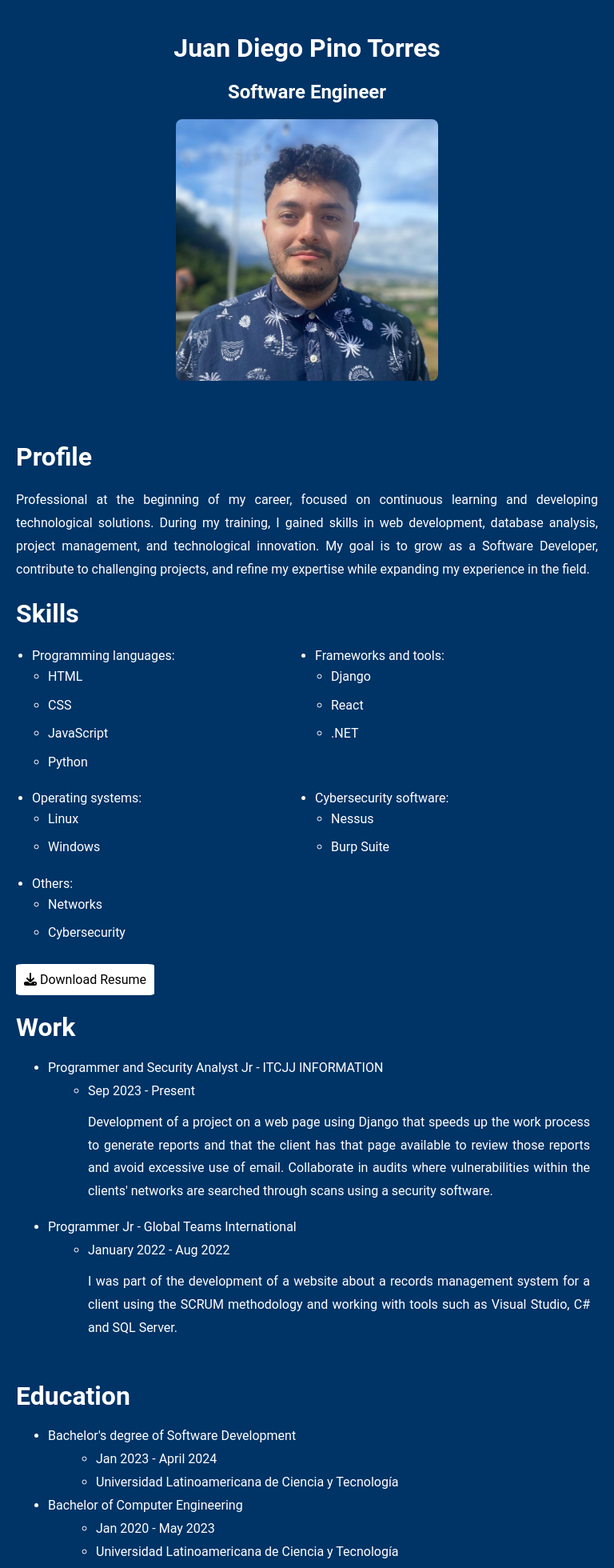
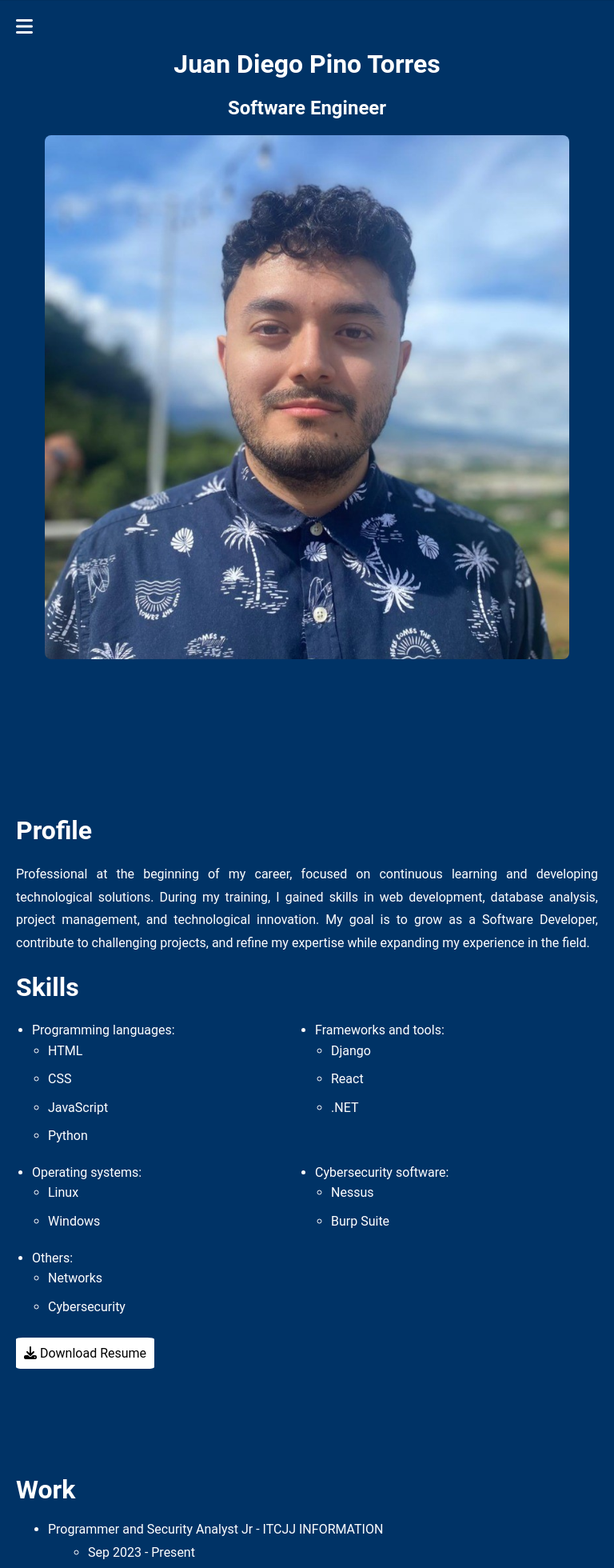
Before and after one commit to Pino835/mypage_project, a React (Create React App) app: page / in a window 768 px wide. Shown: the top 1960 px of the page at 80% size. Built offline with nearby package versions, Linux system fonts and the light colour scheme.

Commit message:
Commit #5: Actualización 3

```diff
--- a/public/index.html
+++ b/public/index.html
@@ -24,7 +24,7 @@
       work correctly both with client-side routing and a non-root public URL.
       Learn how to configure a non-root public URL by running `npm run build`.
     -->
-    <title>Porfolio</title>
+    <title>Portfolio</title>
   </head>
   <body>
     <noscript>You need to enable JavaScript to run this app.</noscript>
--- a/src/components/Header.css
+++ b/src/components/Header.css
@@ -1,33 +1,49 @@
-/* Header.css */
+/* Contenedor general */
+.header-container {
+  position: fixed;
+  top: 0;
+  left: 0;
+  width: 100%;
+  z-index: 1000;
+}
+
+/* Menú lateral en pantallas grandes */
 .vertical-header {
   font-family: 'Montserrat', 'Roboto', 'Open Sans', sans-serif;
-  display: flex;
-  flex-direction: column;
-  align-items: flex-start;
   background-color: #001a33;
   color: white;
   padding: 20px;
-  height: 100vh; /* Ocupa toda la altura de la ventana */
-  width: 200px; /* Ancho fijo para el menú */
-  position: fixed; /* Fija el header en la pantalla */
+  height: 100vh;
+  width: 200px;
+  position: fixed;
   top: 0;
   left: 0;
+  transition: transform 0.3s ease-in-out;
 }
 
-.vertical-header h1 {
-  font-size: 1.5rem;
-  margin-bottom: 20px;
+/* Estilos del botón de hamburguesa */
+.menu-button {
+  display: none; /* Oculto en pantallas grandes */
+  background: none;
+  border: none;
+  color: white;
+  font-size: 2rem;
+  cursor: pointer;
+  padding: 10px;
+  position: absolute;
+  top: 10px;
+  left: 10px;
 }
 
+/* Menú de navegación */
 .vertical-nav-list {
   list-style: none;
   padding: 0;
   margin: 0;
-  width: 100%; /* Para alinear los enlaces al ancho del menú */
 }
 
 .vertical-nav-list li {
-  margin: 15px 0; /* Espaciado entre los enlaces */
+  margin: 15px 0;
 }
 
 .vertical-nav-list a {
@@ -35,7 +51,8 @@
   color: white;
   font-size: 1rem;
   padding: 10px;
-  display: block; /* Hace clickeable todo el ancho del enlace */
+  display: flex;
+  align-items: center;
   transition: background-color 0.3s;
 }
 
@@ -44,8 +61,54 @@
   color: #282c34;
 }
 
-@media (max-width: 768px) { /* Para pantallas de celular */
+.vertical-nav-list a svg {
+  margin-right: 10px;
+}
+
+/* RESPONSIVE: Mostrar dropdown en móviles */
+@media (max-width: 768px) {
+  .menu-button {
+    display: block; /* Asegura que el botón sea visible */
+    background: none;
+    border: none;
+    color: white;
+    font-size: 1.5rem;
+    cursor: pointer;
+    position: fixed;
+    top: 10px;
+    left: 10px;
+    z-index: 100; /* Asegura que esté sobre otros elementos */
+  }
+
   .vertical-header {
-    display: none;
+    position: fixed;
+    top: 0;
+    left: 0;
+    width: 100%;
+    height: auto;
+    background-color: #001a33;
+    transform: translateY(-100%);
+    transition: transform 0.3s ease-in-out;
+    padding: 10px;
+    z-index: 99; /* Debe estar por debajo del botón */
+  }
+
+  .vertical-header h1{
+    text-align: center;
+  }
+
+  .vertical-header.open {
+    transform: translateY(0);
+  }
+
+  .vertical-nav-list {
+    padding: 10px;
+    text-align: center;
+  }
+
+  .vertical-nav-list a {
+    display: block;
+    padding: 10px;
+    font-size: 1rem;
   }
 }
--- a/src/components/Header.js
+++ b/src/components/Header.js
@@ -1,23 +1,46 @@
-import React from 'react';
-import './Header.css'; // Estilos separados en un archivo CSS
+import React, { useState, useEffect, useRef } from 'react';
+import './Header.css';
 import { FontAwesomeIcon } from '@fortawesome/react-fontawesome';
-import { faHome, faUser, faBriefcase, faGraduationCap, faInfoCircle, faEnvelope } from '@fortawesome/free-solid-svg-icons';
+import { faBars, faHome, faUser, faBriefcase, faGraduationCap, faInfoCircle, faEnvelope } from '@fortawesome/free-solid-svg-icons';
 
 const Header = () => {
+  const [menuOpen, setMenuOpen] = useState(false);
+  const menuRef = useRef(null); // Referencia para detectar clics fuera del menú
+
+  // Cierra el menú si se hace clic fuera del header
+  useEffect(() => {
+    const handleClickOutside = (event) => {
+      if (menuRef.current && !menuRef.current.contains(event.target)) {
+        setMenuOpen(false);
+      }
+    };
+
+    document.addEventListener("mousedown", handleClickOutside);
+    return () => {
+      document.removeEventListener("mousedown", handleClickOutside);
+    };
+  }, []);
+
   return (
-    <header className="vertical-header">
+    <>
+      <button className="menu-button" onClick={() => setMenuOpen(!menuOpen)}>
+        <FontAwesomeIcon icon={faBars} />
+      </button>
+
+      <header ref={menuRef} className={`vertical-header ${menuOpen ? 'open' : ''}`}>
         <h1>Portfolio</h1>
         <nav>
           <ul className="vertical-nav-list">
-          <li><a href="#main"><FontAwesomeIcon icon={faHome} /> Home</a></li>
-          <li><a href="#about"><FontAwesomeIcon icon={faUser} /> About</a></li>
-          <li><a href="#work"><FontAwesomeIcon icon={faBriefcase} /> Work Experience</a></li>
-          <li><a href="#education"><FontAwesomeIcon icon={faGraduationCap} /> Education</a></li>
-          <li><a href="#add"><FontAwesomeIcon icon={faInfoCircle} /> Additional Info</a></li>
-          <li><a href="#contact"><FontAwesomeIcon icon={faEnvelope} /> Contact</a></li>
+            <li><a href="#main" onClick={() => setMenuOpen(false)}><FontAwesomeIcon icon={faHome} /> Home</a></li>
+            <li><a href="#about" onClick={() => setMenuOpen(false)}><FontAwesomeIcon icon={faUser} /> About</a></li>
+            <li><a href="#work" onClick={() => setMenuOpen(false)}><FontAwesomeIcon icon={faBriefcase} /> Work Experience</a></li>
+            <li><a href="#education" onClick={() => setMenuOpen(false)}><FontAwesomeIcon icon={faGraduationCap} /> Education</a></li>
+            <li><a href="#add" onClick={() => setMenuOpen(false)}><FontAwesomeIcon icon={faInfoCircle} /> Additional Info</a></li>
+            <li><a href="#contact" onClick={() => setMenuOpen(false)}><FontAwesomeIcon icon={faEnvelope} /> Contact</a></li>
           </ul>
         </nav>
       </header>
+    </>
   );
 };
 
--- a/src/pages/Home.css
+++ b/src/pages/Home.css
@@ -116,23 +116,44 @@
   color: white;
 }
 
+@media (min-width: 768px) and (max-width: 1024px) {
+  .home-container {
+    padding-bottom: 150px;
+  }
+  .home-container img {
+    width: 90%; /* Ajusta el tamaño según lo necesites */
+  }
+}
+
 @media (max-width: 768px) { /* Para pantallas de celular */
   .main-content {
     margin-left: 0; /* Mueve el contenido para que no quede detrás del header */
   }
+  .home-container {
+    padding-top: 20px;
+    padding-bottom: 150px;
+  }
+  .home-container img {
+    width: 90%; /* Ajusta el tamaño según lo necesites */
+  }
   .about-container{
-    padding-bottom: 0;
+    padding-top: 20px;
+    padding-bottom: 100px;
   }
   .work-container {
-    padding-bottom: 0;
+    padding-top: 20px;
+    padding-bottom: 175px;
   }
   .education-container {
-    padding-bottom: 0;
+    padding-top: 20px;
+    padding-bottom: 400px;
   }
   .add-container {
-    padding-bottom: 0;
+    padding-top: 20px;
+    padding-bottom: 450px;
   }
   .contact-container {
-    padding-bottom: 0;
+    padding-top: 20px;
+    padding-bottom: 500px;
   }
 }
```
Lines whose indentation alone changed are shown as unchanged.
